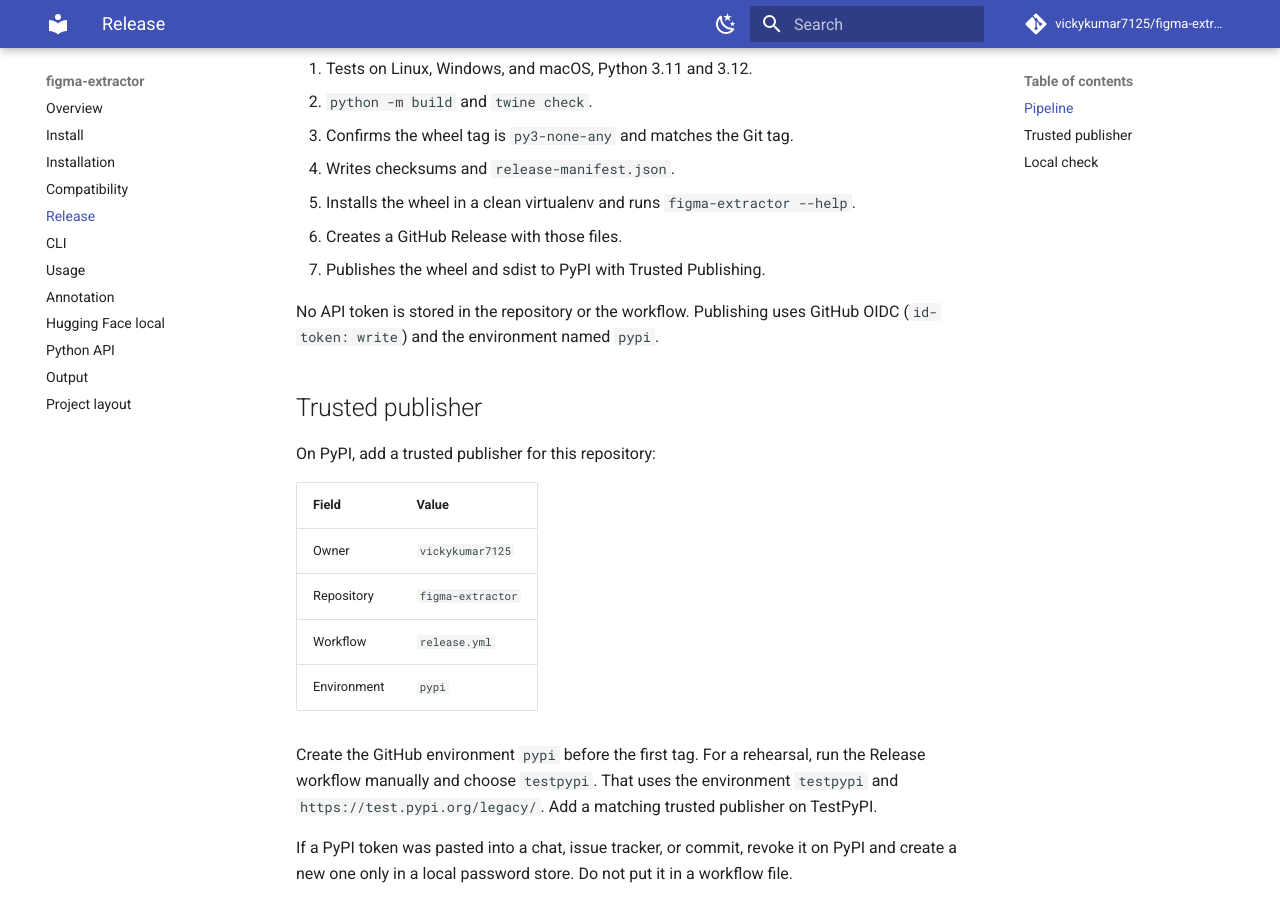
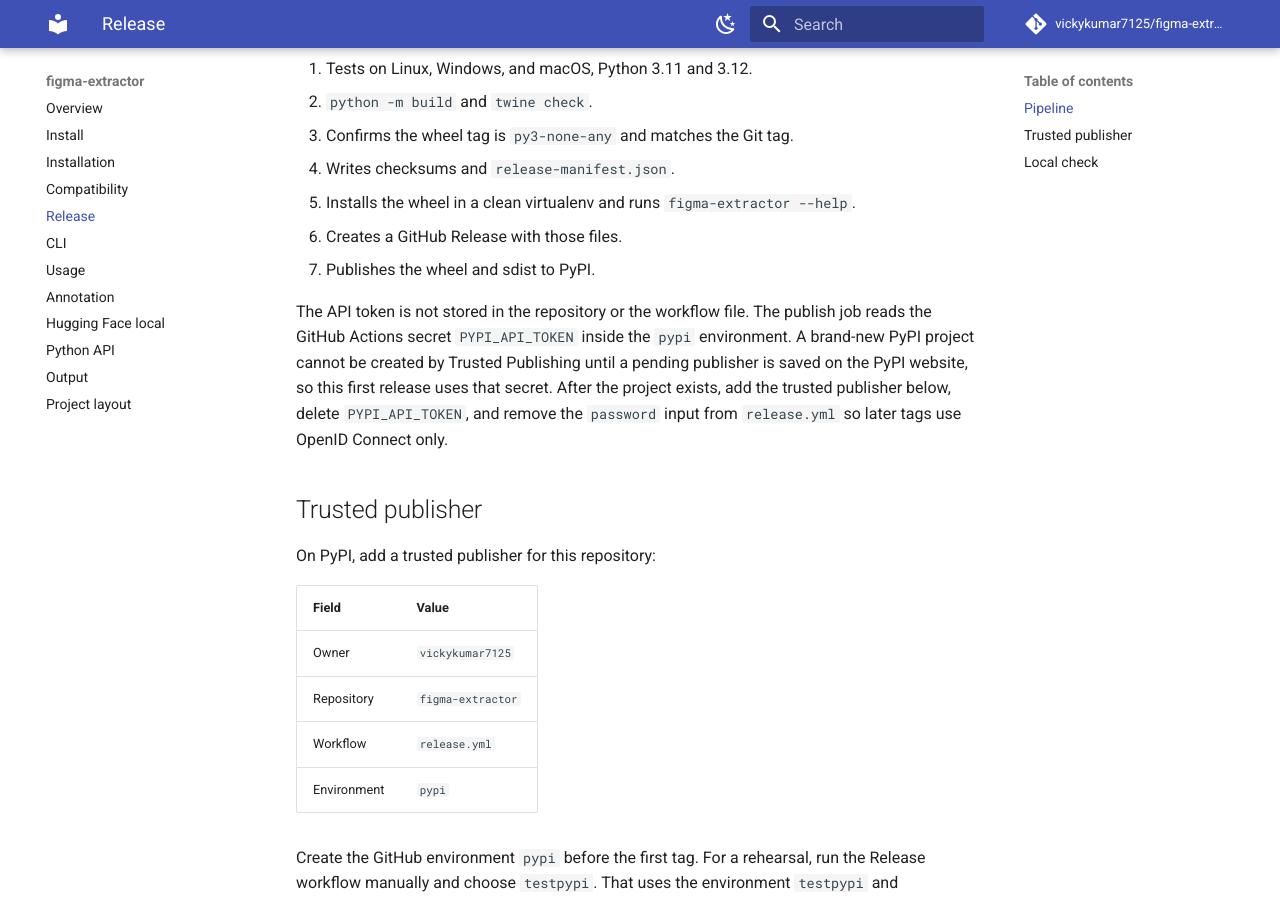
Before and after one commit to vickykumar7125/figma-extractor, an MkDocs documentation site: the page built from docs/release.md, in a window 1280 px wide and 900 px high, scrolled down 559 px. Built offline with MkDocs 1.6.1 and Material for MkDocs 9.7.7, drawn with Linux system fonts in a browser that asks for light colours; comment, search, counter and statistics services are not loaded.

Commit message:
Publish the release from Actions without embedding the PyPI token.
A new PyPI project needs a pending trusted publisher before OpenID Connect can create it, so the workflow reads an Actions secret instead of a token in the file.

Co-authored-by: Cursor <cursoragent@cursor.com>

```diff
--- a/docs/release.md
+++ b/docs/release.md
@@ -21,9 +21,9 @@ Pushing a tag `v*` runs `.github/workflows/release.yml`:
 4. Writes checksums and `release-manifest.json`.
 5. Installs the wheel in a clean virtualenv and runs `figma-extractor --help`.
 6. Creates a GitHub Release with those files.
-7. Publishes the wheel and sdist to PyPI with Trusted Publishing.
+7. Publishes the wheel and sdist to PyPI.
 
-No API token is stored in the repository or the workflow. Publishing uses GitHub OIDC (`id-token: write`) and the environment named `pypi`.
+The API token is not stored in the repository or the workflow file. The publish job reads the GitHub Actions secret `PYPI_API_TOKEN` inside the `pypi` environment. A brand-new PyPI project cannot be created by Trusted Publishing until a pending publisher is saved on the PyPI website, so this first release uses that secret. After the project exists, add the trusted publisher below, delete `PYPI_API_TOKEN`, and remove the `password` input from `release.yml` so later tags use OpenID Connect only.
 
 ## Trusted publisher
 
```
Also changed, not shown: 1 other file.
